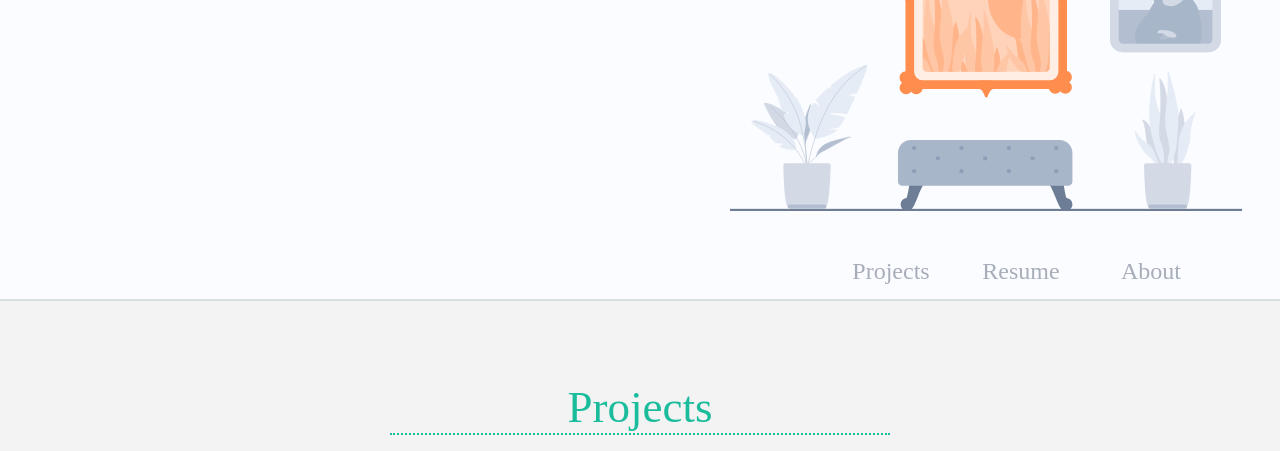
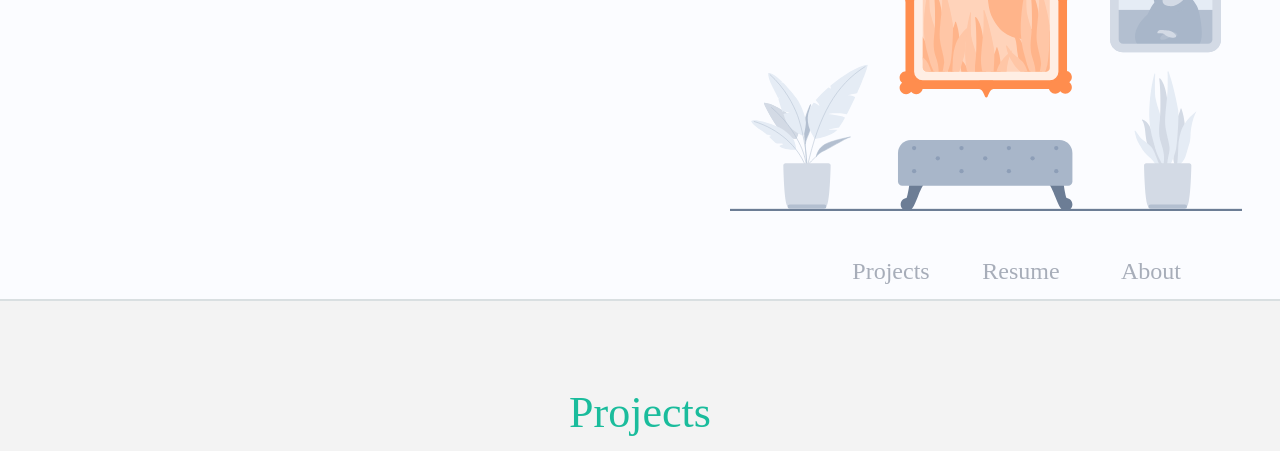
Before and after one commit to Lokiling/Lokiling.github.io, a plain HTML site: page index.html in a window 1280 px wide. Shown: the part 501-952 px from the top of the page. Drawn offline with nearby package versions, Linux system fonts and the light colour scheme; some packages are replaced by stand-ins of ours; a script that the page names is missing; a web font is replaced by a local one.

Commit message:
Update main.css

```diff
--- a/styles/main.css
+++ b/styles/main.css
@@ -199,12 +199,13 @@ section {
     position:relative;
 }
 .sectionTitle{
-    width: 500px;
+    width: 100%;
     text-align: center;
     margin: 0 auto 20px auto;
     padding-top: 20px;
-    font-size: 45px;
-    border-bottom: 2px dotted;
+    font-size: 44px;
+    line-height: 64px;
+/*    border-bottom: 2px dotted;*/
 }
 .sectionDescribe {
     display:inline-block;
@@ -689,6 +690,7 @@ footer img {
     display: flex;
     flex-flow: row wrap;
     justify-content: center;
+    margin: 40px 0 80px 0;
 }
 
 .projectsContainer > .projCard { margin: 16px;}
```
